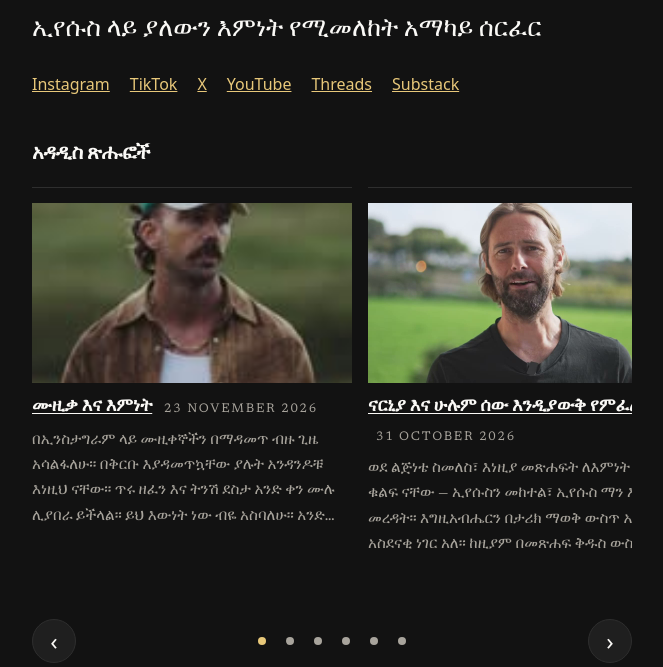
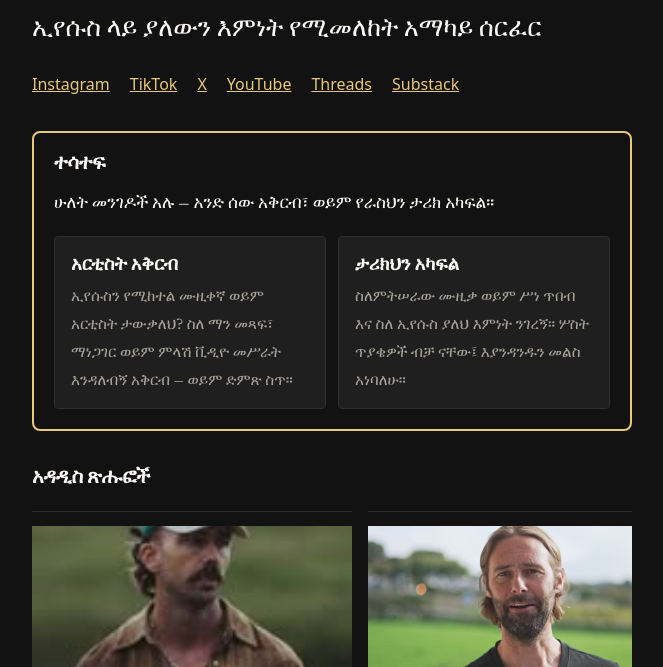
Before and after one commit to streamjonathan/jonathanmccallum-am, an Eleventy site: page index.njk in a window 1280 px wide. Shown: the part 133-800 px from the top of the page, without its empty margins (308-971 px from the left). Built offline with nearby package versions, Linux system fonts and the light colour scheme; Eleventy itself is replaced by a stand-in of ours; files that its build step writes are made by us from their sources; files whose address does not match are found by name.

Commit message:
Get involved box (translated), linking to the main site's Suggest and Share pages
The lang sites have no /suggest-an-artist/ or /share-your-story/ pages, and the
Worker's session cookie is host-only for jonathanmccallum.com (HttpOnly Secure
SameSite=Lax, Path=/, no Domain attribute) with no CORS headers for cross-origin
API calls, so sign-in and the forms cannot work on the .pages.dev origin. Both
cards therefore link to the main site with absolute URLs.

```diff
--- /dev/null
+++ b/_includes/get-involved.njk
@@ -0,0 +1,14 @@
+<section class="get-involved" aria-labelledby="get-involved-heading">
+  <h2 id="get-involved-heading">ተሳተፍ</h2>
+  <p>ሁለት መንገዶች አሉ — አንድ ሰው አቅርብ፣ ወይም የራስህን ታሪክ አካፍል።</p>
+  <div class="get-involved__cards">
+    <a class="get-involved__card" href="https://jonathanmccallum.com/suggest-an-artist/">
+      <strong>አርቲስት አቅርብ</strong>
+      <span>ኢየሱስን የሚከተል ሙዚቀኛ ወይም አርቲስት ታውቃለህ? ስለ ማን መጻፍ፣ ማነጋገር ወይም ምላሽ ቪዲዮ መሥራት እንዳለብኝ አቅርብ — ወይም ድምጽ ስጥ።</span>
+    </a>
+    <a class="get-involved__card" href="https://jonathanmccallum.com/share-your-story/">
+      <strong>ታሪክህን አካፍል</strong>
+      <span>ስለምትሠራው ሙዚቃ ወይም ሥነ ጥበብ እና ስለ ኢየሱስ ያለህ እምነት ንገረኝ። ሦስት ጥያቄዎች ብቻ ናቸው፤ እያንዳንዱን መልስ አነባለሁ።</span>
+    </a>
+  </div>
+</section>
--- a/_includes/layouts/base.njk
+++ b/_includes/layouts/base.njk
@@ -111,7 +111,7 @@
 </script>
 {% endif %}
 <link rel="alternate" type="application/rss+xml" title="{{ site.title }}" href="/feed/">
-<link rel="preload" href="/css/style.css?v=11" as="style">
+<link rel="preload" href="/css/style.css?v=12" as="style">
 <link rel="stylesheet" href="/css/style.css?v=11">
 </head>
 <body>
--- a/_includes/layouts/page.njk
+++ b/_includes/layouts/page.njk
@@ -5,3 +5,6 @@ layout: layouts/base.njk
   <h1>{{ title }}</h1>
   {{ content | safe }}
 </article>
+{% if page.url != "/suggest-an-artist/" and page.url != "/share-your-story/" %}
+{% include "get-involved.njk" %}
+{% endif %}
--- a/_includes/layouts/post.njk
+++ b/_includes/layouts/post.njk
@@ -10,6 +10,7 @@ layout: layouts/base.njk
   {{ content | safe }}
   </div>
 </article>
+{% include "get-involved.njk" %}
 {% set prevPost = collections.publishedPosts | getPreviousCollectionItem(page) %}
 {% set nextPost = collections.publishedPosts | getNextCollectionItem(page) %}
 {% if prevPost or nextPost %}
--- a/css/style.css
+++ b/css/style.css
@@ -256,6 +256,28 @@ button[type="submit"] {
 /* Featured carousel: the newest articles in a slow-moving row, same
    scroll-snap pattern as the Watch row. The reader can swipe or scroll
    it by hand; the script below moves it along gently when left alone. */
+.get-involved {
+  border: 2px solid var(--link);
+  border-radius: 0.5rem;
+  padding: 1rem 1.25rem 1.25rem;
+  margin: 0 0 1.5rem;
+}
+.get-involved h2 { margin-top: 0; }
+.get-involved__cards { display: flex; flex-wrap: wrap; gap: 0.75rem; margin-top: 0.75rem; }
+.get-involved__card {
+  flex: 1 1 16rem;
+  display: block;
+  padding: 0.75rem 1rem;
+  border: 1px solid var(--line);
+  border-radius: 0.25rem;
+  background: var(--code-bg);
+  color: var(--text);
+  text-decoration: none;
+}
+.get-involved__card:hover { border-color: var(--link); }
+.get-involved__card strong { display: block; font-family: "Fraunces", Georgia, "Iowan Old Style", "Times New Roman", serif; font-size: 1.15rem; margin-bottom: 0.25rem; }
+.get-involved__card span { color: var(--muted); font-size: 0.95rem; }
+
 .featured { margin-top: 1.5rem; }
 .featured-row { display: flex; gap: 1rem; overflow-x: auto; scroll-snap-type: x mandatory; list-style: none; padding: 0 0 0.5rem; margin: 1rem 0; }
 /* The arrows and dots are the navigation now, so the row's own
--- a/index.njk
+++ b/index.njk
@@ -17,6 +17,8 @@ eleventyExcludeFromCollections: true
   <a href="https://www.threads.com/@jonamccallum">Threads</a>
   <a href="https://jonamccallum.substack.com">Substack</a>
 </p>
+
+{% include "get-involved.njk" %}
 
 <section class="featured" data-fade aria-labelledby="featured-heading">
   <h2 id="featured-heading">አዳዲስ ጽሑፎች</h2>
```
